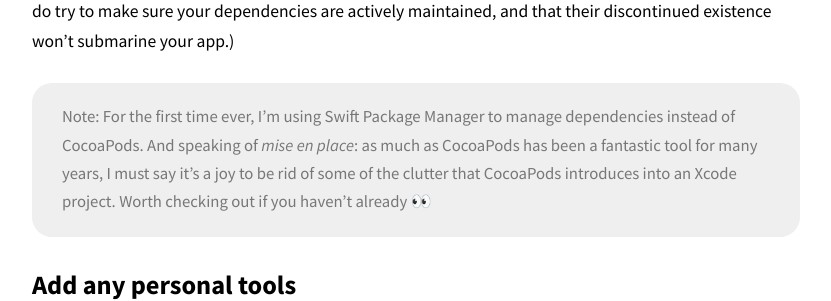
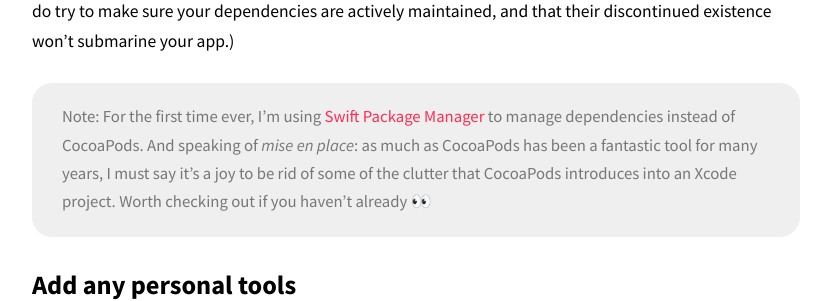
Before and after one commit to danielmgauthier/danielmgauthier.github.io, a Jekyll site: the page built from _posts/2020-02-03-indie-2.md, in a window 1280 px wide and 900 px high, scrolled down 2590 px. Shown: the part 154-455 px from the top of the window, without its empty margins (224-1055 px from the left). Built offline with Jekyll 4.4.1, drawn with Linux system fonts in a browser that asks for light colours; nearby versions of some CDN libraries; part of the change alters nothing that is shown.

```diff
--- a/_posts/2020-02-03-indie-2.md
+++ b/_posts/2020-02-03-indie-2.md
@@ -31,7 +31,7 @@ When you create a new project, the files that are created automatically are full
 ### Set up third-party libraries
 I’ll start this section with a caution: there are a lot of good reasons not to overdo it with third party dependencies, and I’d be especially careful not to prematurely add libraries you think _might_ come in handy. That said, maybe there’s a simple library that you love using and that‘s generally useful to you in all your projects; if so, now’s the time to get it set up. At the moment, for me, that library is [Cartography](https://github.com/robb/Cartography): a beautiful little DSL for setting up Auto Layout constraints programmatically. A lot of fun people have a lot of fun opinions on whether Auto Layout is bad, whether it belongs in code or in Interface Builder, and whether using a 3rd party library for constraints is misguided. Personally, I love Auto Layout, I’ve been building good chunks of my UI programmatically of late, and I’m a big fan of Cartography’s simple declarative syntax. In my own personal projects, it’s a no-brainer. Your mileage may vary; use the tools that make you feel comfortable and productive. (And, uh, maybe best saved for another discussion, but do try to make sure your dependencies are actively maintained, and that their discontinued existence won’t submarine your app.)
 
-Note: For the first time ever, I’m using Swift Package Manager to manage dependencies instead of CocoaPods. And speaking of _mise en place_: as much as CocoaPods has been a fantastic tool for many years, I must say it’s a joy to be rid of some of the clutter that CocoaPods introduces into an Xcode project. Worth checking out if you haven’t already 👀
+Note: For the first time ever, I’m using [Swift Package Manager](https://swift.org/package-manager/) to manage dependencies instead of CocoaPods. And speaking of _mise en place_: as much as CocoaPods has been a fantastic tool for many years, I must say it’s a joy to be rid of some of the clutter that CocoaPods introduces into an Xcode project. Worth checking out if you haven’t already 👀
 {:.notes}
 
 ### Add any personal tools
```
